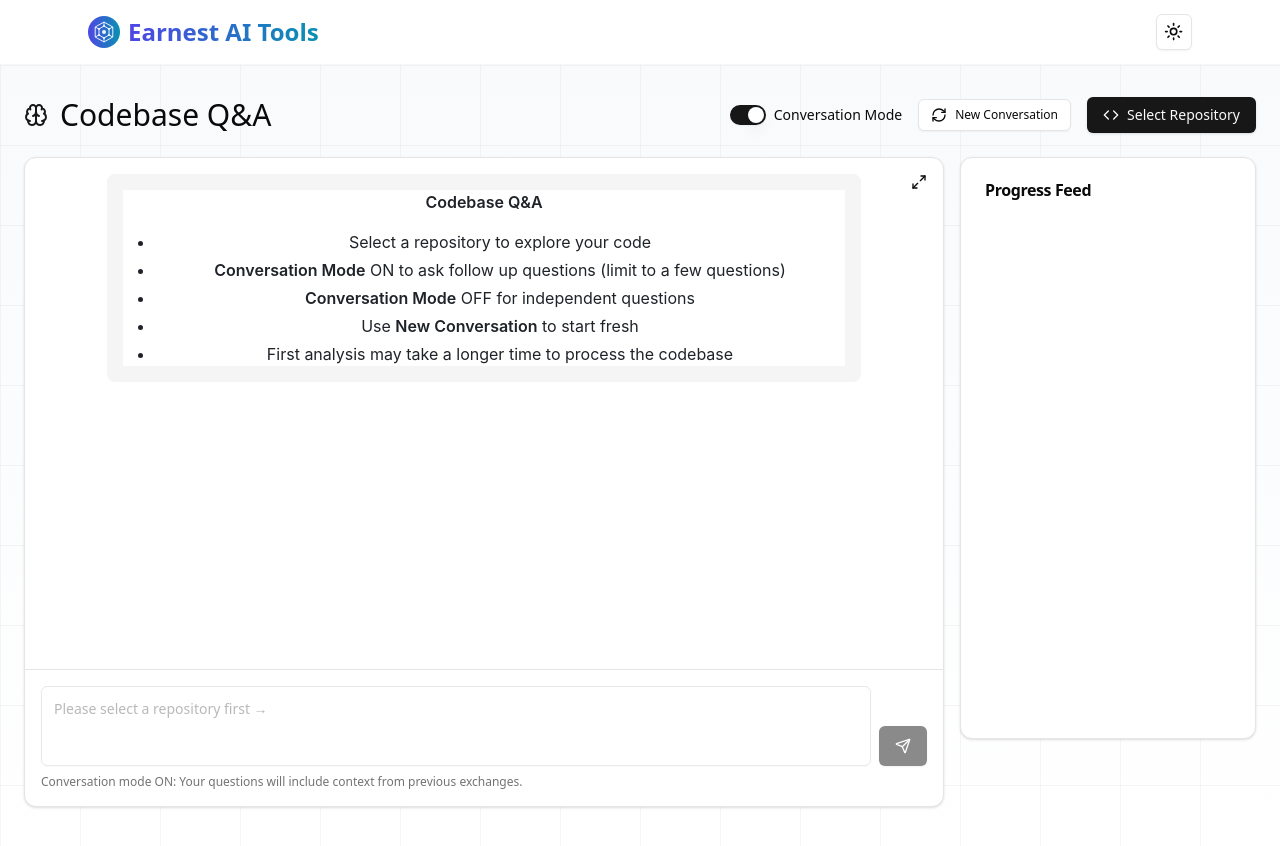
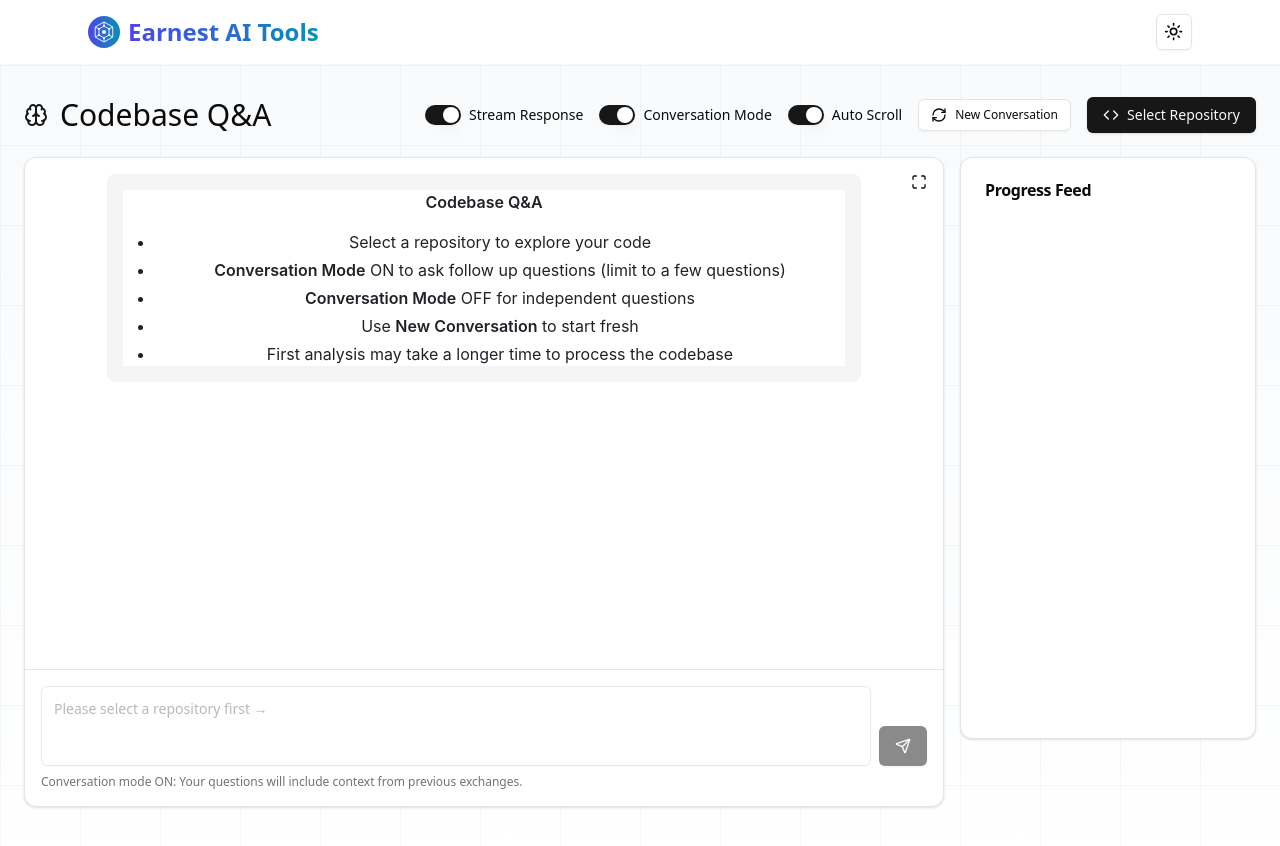
Before and after one commit to aqureshiest/earnest-dev, a Next.js app: page /codebase-qa in a window 1280 px wide. Shown: the top 846 px of the page. Built offline with nearby package versions, Linux system fonts and the light colour scheme.

Commit message:
stream response working for text and diagrams

```diff
--- a/src/app/codebase-qa/page.tsx
+++ b/src/app/codebase-qa/page.tsx
@@ -7,11 +7,11 @@ import { Button } from "@/components/ui/button";
 import { Textarea } from "@/components/ui/textarea";
 import { Card, CardContent } from "@/components/ui/card";
 import { ScrollArea } from "@/components/ui/scroll-area";
-import { Brain, Code, Send, Loader2, RefreshCw, Maximize2, Minimize2 } from "lucide-react";
+import { Brain, Code, Send, Loader2, RefreshCw, Minimize, Maximize } from "lucide-react";
 import EnhancedProgressFeed, {
     EnhancedProgressMessage,
 } from "@/app/components/EnhancedProgressFeed";
-import { Avatar, AvatarFallback, AvatarImage } from "@/components/ui/avatar";
+import { Avatar, AvatarFallback } from "@/components/ui/avatar";
 import {
     Dialog,
     DialogContent,
@@ -70,9 +70,8 @@ const CodebaseQA: React.FC = () => {
     const [isProcessing, setIsProcessing] = useState(false);
     const [isRepoDialogOpen, setIsRepoDialogOpen] = useState(false);
     const [useConversationHistory, setUseConversationHistory] = useState(true);
+    const [useStreamingMode, setUseStreamingMode] = useState(true);
     const [showTemplateQuestions, setShowTemplateQuestions] = useState(false);
-
-    const [isExpanded, setIsExpanded] = useState(false);
 
     const helpMessage = `**Codebase Q&A**
 - Select a repository to explore your code
@@ -96,13 +95,20 @@ const CodebaseQA: React.FC = () => {
         },
     ]);
 
+    const [autoScroll, setAutoScroll] = useState(true);
     const messagesEndRef = useRef<HTMLDivElement>(null);
+
+    const [isFullPageView, setIsFullPageView] = useState(false);
+
+    const toggleFullPageView = () => {
+        setIsFullPageView((prev) => !prev);
+    };
 
     const owner = process.env.NEXT_PUBLIC_GITHUB_OWNER!;
 
     // Scroll to bottom when new messages are added
     useEffect(() => {
-        if (messagesEndRef.current) {
+        if (autoScroll && messagesEndRef.current) {
             messagesEndRef.current.scrollIntoView({ behavior: "smooth" });
         }
     }, [conversation]);
@@ -138,9 +144,7 @@ const CodebaseQA: React.FC = () => {
     };
 
     const handleSubmitQuestion = async () => {
-        console.log("Submitting question:", question);
         if (!question.trim() || !repo || !branch || isProcessing) return;
-        console.log("Processing question...");
 
         setIsProcessing(true);
         const newTaskId = Date.now().toString();
@@ -194,6 +198,7 @@ const CodebaseQA: React.FC = () => {
                     selectedModel,
                     question: question.trim(),
                     conversationHistory: useConversationHistory ? conversationHistory : [],
+                    stream: useStreamingMode,
                 }),
             });
 
@@ -294,21 +299,23 @@ const CodebaseQA: React.FC = () => {
                 });
                 break;
             case "answer":
-                // Replace the loading message with the actual answer
                 setConversation((prev) => {
                     const newConv = [...prev];
                     // Replace the last message (loading) with answer
                     if (newConv.length > 0 && newConv[newConv.length - 1].role === "assistant") {
-                        // newConv[newConv.length - 1] = {
-                        //     role: "assistant",
-                        //     content: data.message,  // replace full answer
-                        //     timestamp: new Date(),
-                        //     isStreaming: false,
-                        // };
-                        newConv[newConv.length - 1] = {
-                            ...newConv[newConv.length - 1], // Keep all existing properties
-                            isStreaming: false, // Update only the streaming flag
-                        };
+                        if (useStreamingMode) {
+                            newConv[newConv.length - 1] = {
+                                ...newConv[newConv.length - 1], // Keep all existing properties
+                                isStreaming: false, // Update only the streaming flag
+                            };
+                        } else {
+                            newConv[newConv.length - 1] = {
+                                role: "assistant",
+                                content: data.message, // replace full answer
+                                timestamp: new Date(),
+                                isStreaming: false,
+                            };
+                        }
                     }
                     return newConv;
                 });
@@ -397,11 +404,32 @@ const CodebaseQA: React.FC = () => {
                     <div className="flex items-center gap-4">
                         <div className="flex items-center space-x-2">
                             <Switch
+                                id="streaming-mode"
+                                checked={useStreamingMode}
+                                onCheckedChange={setUseStreamingMode}
+                                disabled={isProcessing}
+                            />
+                            <Label htmlFor="streaming-mode">Stream Response</Label>
+                        </div>
+
+                        <div className="flex items-center space-x-2">
+                            <Switch
                                 id="conversation-mode"
                                 checked={useConversationHistory}
                                 onCheckedChange={setUseConversationHistory}
+                                disabled={isProcessing}
                             />
                             <Label htmlFor="conversation-mode">Conversation Mode</Label>
+                        </div>
+
+                        <div className="flex items-center space-x-2">
+                            <Switch
+                                id="auto-scroll"
+                                checked={autoScroll}
+                                onCheckedChange={setAutoScroll}
+                                disabled={isProcessing}
+                            />
+                            <Label htmlFor="auto-scroll">Auto Scroll</Label>
                         </div>
 
                         <Button
@@ -409,6 +437,7 @@ const CodebaseQA: React.FC = () => {
                             size="sm"
                             onClick={handleStartNewConversation}
                             className="flex items-center gap-2"
+                            disabled={isProcessing}
                         >
                             <RefreshCw className="w-4 h-4" />
                             New Conversation
@@ -416,7 +445,7 @@ const CodebaseQA: React.FC = () => {
 
                         <Dialog open={isRepoDialogOpen} onOpenChange={setIsRepoDialogOpen}>
                             <DialogTrigger asChild>
-                                <Button className="flex items-center gap-2">
+                                <Button className="flex items-center gap-2" disabled={isProcessing}>
                                     <Code className="w-4 h-4" />
                                     {repo ? `${repo}/${branch}` : "Select Repository"}
                                 </Button>
@@ -459,22 +488,38 @@ const CodebaseQA: React.FC = () => {
                     </div>
                 </motion.div>
 
-                <div className="grid grid-cols-1 md:grid-cols-4 gap-4">
+                <div
+                    className={`
+  ${
+      isFullPageView
+          ? "fixed inset-0 z-50 p-0 m-0 grid grid-cols-1" // Fullscreen mode - single column
+          : "grid grid-cols-1 md:grid-cols-4 gap-4"
+  }     // Normal grid layout
+`}
+                >
                     {/* Main Chat Area - dynamically sized based on expanded state */}
                     <Card
-                        className={`h-[calc(100vh-150px)] flex flex-col relative ${
-                            isExpanded ? "md:col-span-4" : "md:col-span-3"
-                        }`}
+                        className={`
+    ${
+        isFullPageView
+            ? "h-screen rounded-none col-span-1" // Fullscreen mode
+            : "h-[calc(100vh-150px)] md:col-span-3"
+    } // Normal mode
+    flex flex-col relative
+  `}
                     >
                         <Button
                             variant="ghost"
                             size="icon"
-                            onClick={() => setIsExpanded(!isExpanded)}
+                            onClick={toggleFullPageView}
                             className="absolute top-2 right-2 h-8 w-8 z-10 hidden md:flex"
-                            title={isExpanded ? "Collapse" : "Expand"}
+                            title={isFullPageView ? "Exit fullscreen" : "Fullscreen mode"}
                         >
-                            <Maximize2 className={isExpanded ? "hidden" : "h-4 w-4"} />
-                            <Minimize2 className={isExpanded ? "h-4 w-4" : "hidden"} />
+                            {isFullPageView ? (
+                                <Minimize className="h-4 w-4" />
+                            ) : (
+                                <Maximize className="h-4 w-4" />
+                            )}
                         </Button>
                         <CardContent className="flex-grow overflow-hidden p-0 flex flex-col">
                             {/* Conversation History */}
@@ -516,7 +561,10 @@ const CodebaseQA: React.FC = () => {
                                                             {message.content}
                                                         </div>
                                                     ) : message.content ? (
-                                                        <MarkdownViewer content={message.content} />
+                                                        <MarkdownViewer
+                                                            content={message.content}
+                                                            isStreaming={message.isStreaming}
+                                                        />
                                                     ) : (
                                                         <div className="flex items-center gap-2">
                                                             <Loader2 className="h-4 w-4 animate-spin" />
@@ -602,7 +650,7 @@ const CodebaseQA: React.FC = () => {
                     </Card>
 
                     {/* Progress Feed - hidden when expanded */}
-                    {!isExpanded && (
+                    {!isFullPageView && (
                         <div className="h-[calc(100vh-150px)] flex flex-col">
                             <EnhancedProgressFeed messages={progressMessages} maxHeight="500px" />
                         </div>
--- a/src/app/globals.css
+++ b/src/app/globals.css
@@ -140,3 +140,18 @@ body {
     background-image: linear-gradient(to right, rgba(255, 255, 255, 0.05) 1px, transparent 1px),
         linear-gradient(to bottom, rgba(255, 255, 255, 0.05) 1px, transparent 1px);
 }
+
+.fixed.inset-0.z-50 {
+    animation: expandToFullscreen 0.2s ease-out forwards;
+}
+
+@keyframes expandToFullscreen {
+    from {
+        transform: scale(0.98);
+        opacity: 0.8;
+    }
+    to {
+        transform: scale(1);
+        opacity: 1;
+    }
+}
--- a/src/modules/ai/CodebaseQA.ts
+++ b/src/modules/ai/CodebaseQA.ts
@@ -76,6 +76,12 @@ export class CodebaseQA {
 
             // Step 3: Process with the assistant (it will handle token limits)
             sendTaskUpdate(taskId, "progress", "Understanding codebase and preparing answer...");
+
+            // Initialize the streaming response
+            if (onToken) {
+                sendTaskUpdate(taskId, "streaming_start", "");
+            }
+
             const answer = await this.questionAssistant.process(taskRequest, onToken);
 
             if (!answer) {
```
Also changed, not shown: src/app/api/codebase-qa/route.tsx (+16 -9 lines), src/app/components/MarkdownViewer.tsx (+32 -17 lines).
